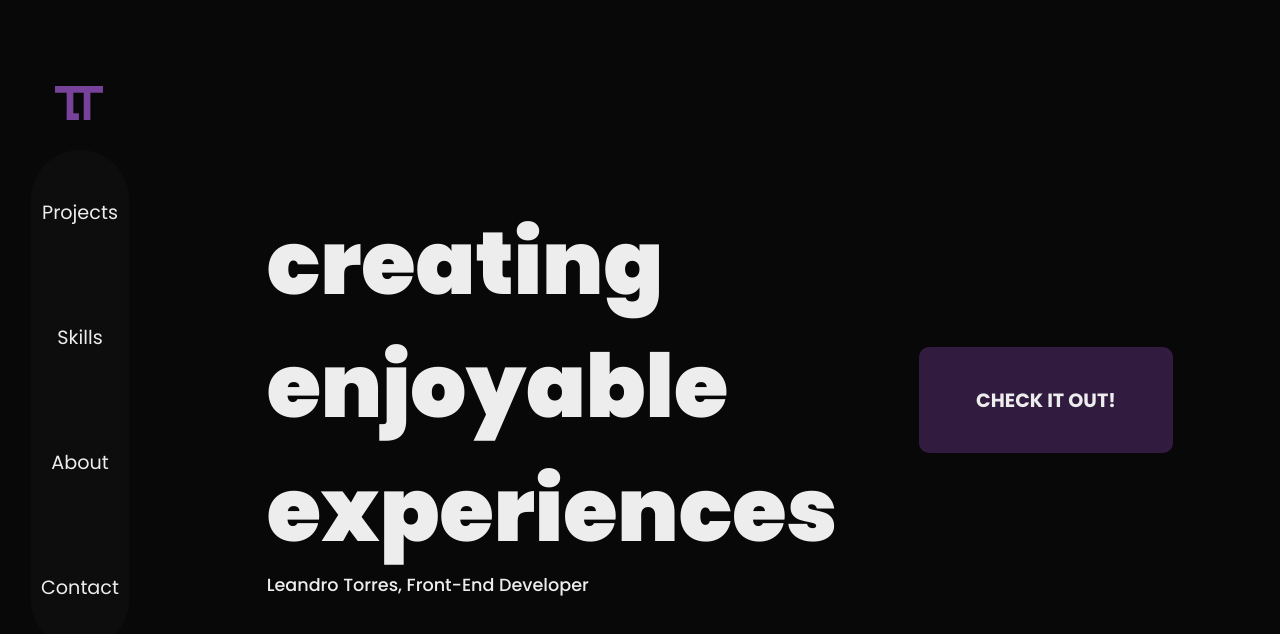
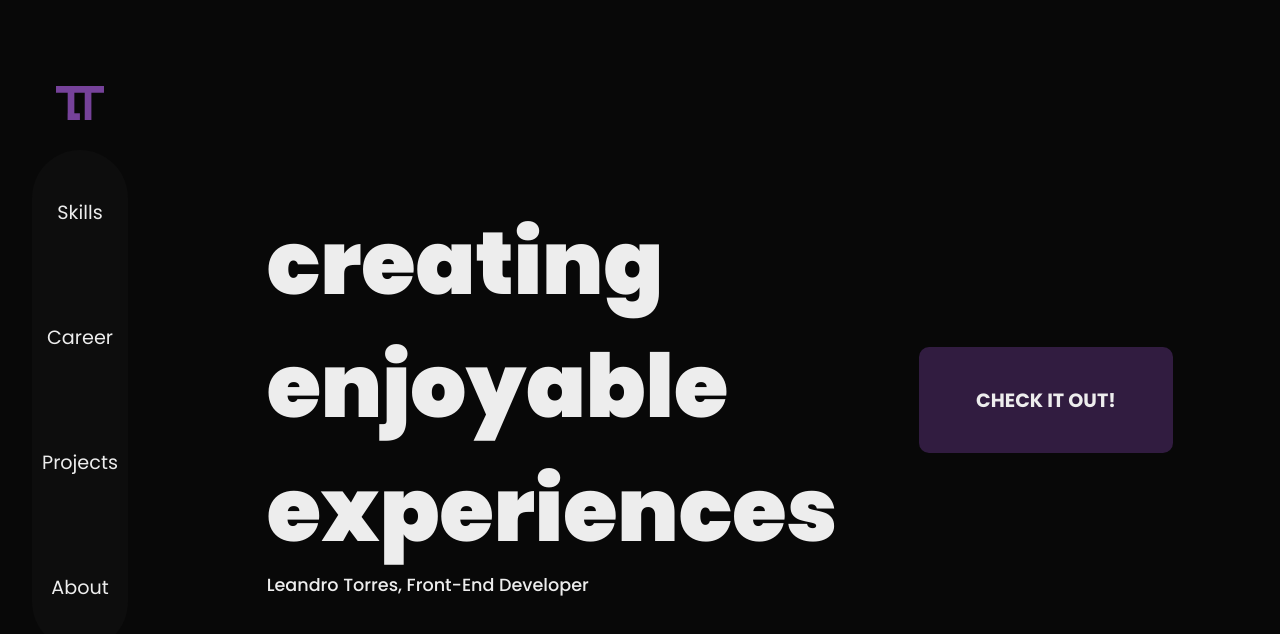
Before and after one commit to LeandroTorres26/portfolio-react, a React (Create React App) app: page / in a window 1280 px wide. Shown: the top 634 px of the page. Built offline with nearby package versions, Linux system fonts and the light colour scheme.

Commit message:
ajuste acessibilidade menu nav

```diff
--- a/src/components/Nav/Nav.js
+++ b/src/components/Nav/Nav.js
@@ -9,18 +9,26 @@ const nav = () => {
         <img src={logo} className={styles.logo} alt="Logo Leandro Torres" />
       </NavLink>
       <ul className={styles.menu}>
-        <NavLink activeClassName={styles.active} to="/projects">
-          <li className={styles.menu__item}>Projects</li>
-        </NavLink>
-        <NavLink activeClassName={styles.active} to="/skills">
-          <li className={styles.menu__item}>Skills</li>
-        </NavLink>
-        <NavLink activeClassName={styles.active} to="/about">
-          <li className={styles.menu__item}>About</li>
-        </NavLink>
-        <NavLink activeClassName={styles.active} to="/contact">
-          <li className={styles.menu__item}>Contact</li>
-        </NavLink>
+        <li>
+          <NavLink className={styles.menu__item} activeClassName={styles.active} to="/skills">
+            Skills
+          </NavLink>
+        </li>
+        <li>
+          <NavLink className={styles.menu__item} activeClassName={styles.active} to="/work">
+            Career
+          </NavLink>
+        </li>
+        <li>
+          <NavLink className={styles.menu__item} activeClassName={styles.active} to="/projects">
+            Projects
+          </NavLink>
+        </li>
+        <li>
+          <NavLink className={styles.menu__item} activeClassName={styles.active} to="/about">
+            About
+          </NavLink>
+        </li>
       </ul>
     </>
   );
--- a/src/components/Nav/nav.module.scss
+++ b/src/components/Nav/nav.module.scss
@@ -13,6 +13,7 @@
     color: $white;
     padding: 2em 0;
     text-align: center;
+    display: block;
     &:hover,
     &:focus {
       background-color: $menu-hover;
@@ -50,10 +51,10 @@
     &__item {
       padding: 2.5em 0.5em;
     }
-    a:first-of-type &__item {
+    li:first-of-type &__item {
       border-radius: 50px 50px 0 0;
     }
-    a:last-of-type &__item {
+    li:last-of-type &__item {
       border-radius: 0 0 50px 50px;
     }
   }
```
